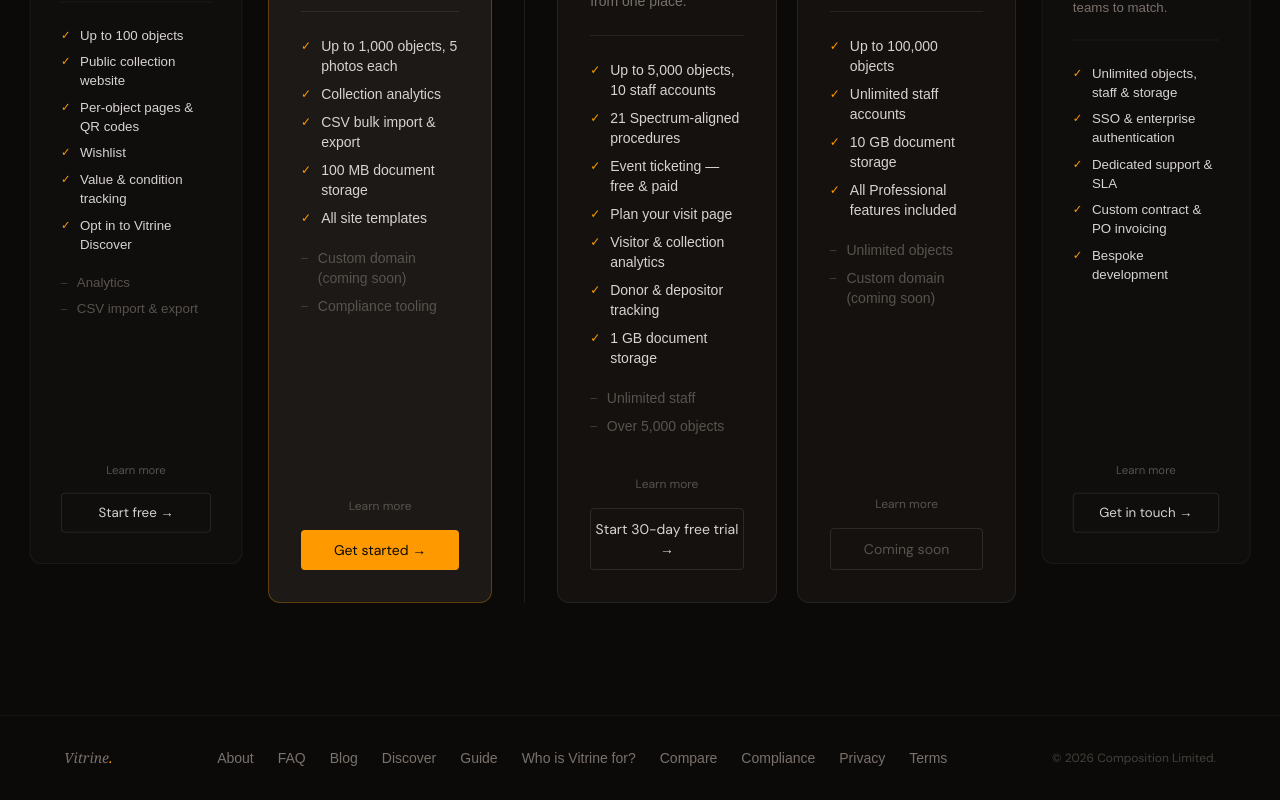
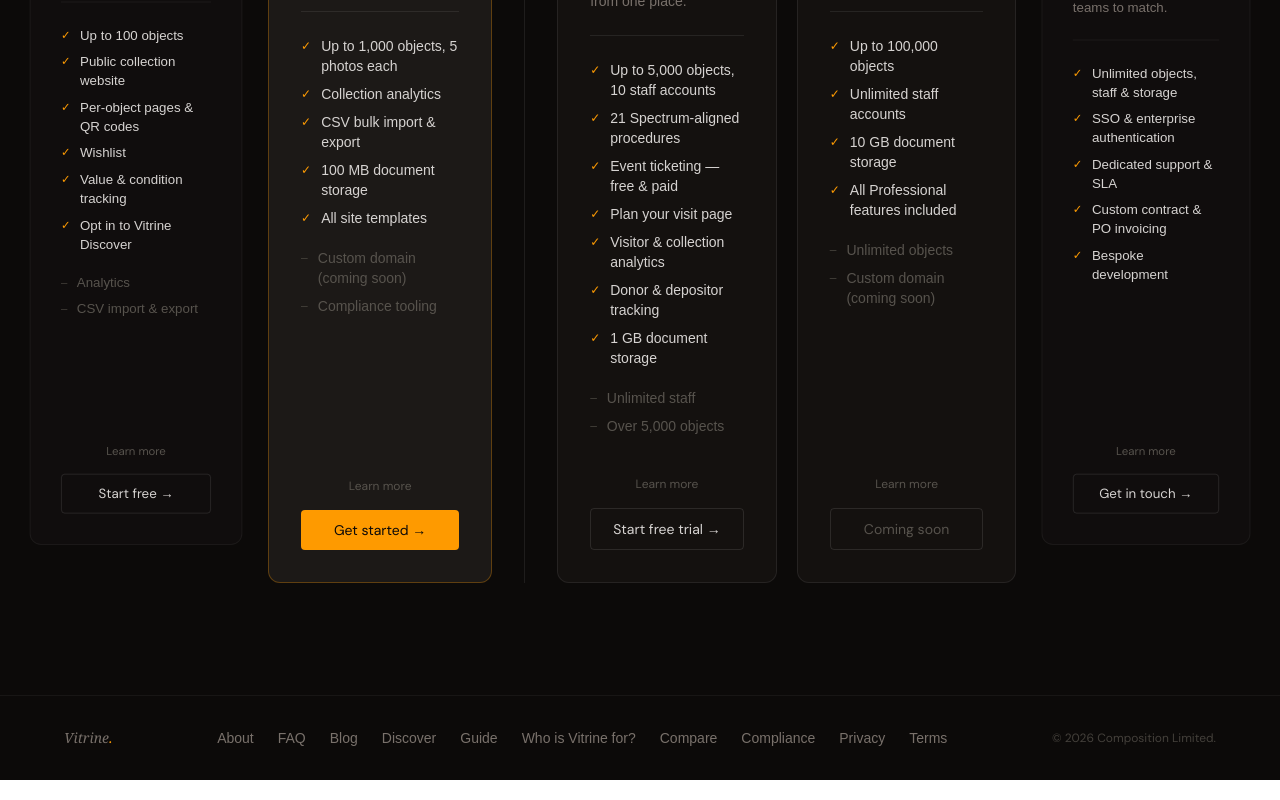
Before and after one commit to Bingles2k8/vitrine, a Next.js app: page / in a window 1280 px wide. Shown: the part 3188-3988 px from the top of the page. Built offline with nearby package versions, Linux system fonts and the light colour scheme.

Commit message:
Shorten homepage Professional CTA to "Start free trial"
Co-Authored-By: Claude Opus 4.7 <noreply@anthropic.com>

```diff
--- a/app/page.tsx
+++ b/app/page.tsx
@@ -55,7 +55,7 @@ const organizationSchema = {
 const PAGE_EXTRAS: Record<PlanId, { desc: string; cta: string; ctaHref: string | null; learnMoreHref: string; muted: boolean }> = {
   community:    { desc: 'A complete home for a small collection — forever.',                                          cta: 'Start free →',       ctaHref: '/signup',                learnMoreHref: '/plans/community',    muted: true  },
   hobbyist:     { desc: 'For collectors who are serious about their collection.',                                      cta: 'Get started →',      ctaHref: '/signup',                learnMoreHref: '/plans/hobbyist',     muted: false },
-  professional: { desc: 'For museums ready to run their public presence from one place.',                              cta: 'Start 30-day free trial →', ctaHref: '/signup',                learnMoreHref: '/plans/professional',  muted: false },
+  professional: { desc: 'For museums ready to run their public presence from one place.',                              cta: 'Start free trial →', ctaHref: '/signup',                learnMoreHref: '/plans/professional',  muted: false },
   institution:  { desc: 'For regional and national collections that need room to grow.',                               cta: 'Get started →',      ctaHref: '/signup',                learnMoreHref: '/plans/institution',   muted: false },
   enterprise:   { desc: 'For national institutions with complex needs and teams to match.',                            cta: 'Get in touch →',     ctaHref: '/contact/enterprise',    learnMoreHref: '/plans/enterprise',    muted: true  },
 }
```
